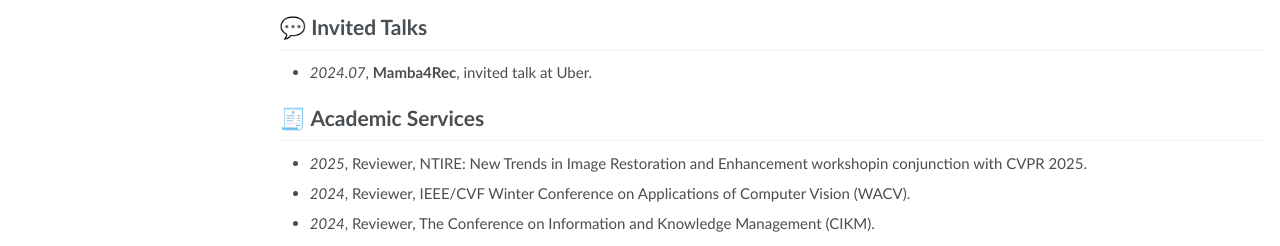
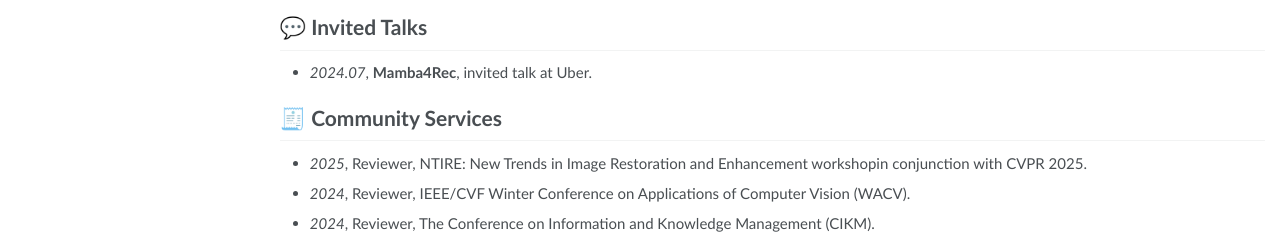
Before and after one commit to HanzhouLiu/hanzhouliu.github.io, a Jekyll site: the page built from _pages/about.md, in a window 1280 px wide and 1278 px high. Shown: the part 1029-1275 px from the top of the window. Built offline with Jekyll 4.4.1, drawn with Linux system fonts in a browser that asks for light colours.

Commit message:
fix a typo

```diff
--- a/_pages/about.md
+++ b/_pages/about.md
@@ -63,7 +63,7 @@ Lately, I’ve been exploring Vision-Language Models (VLMs) and sequence modelin
 # 💬 Invited Talks
 - *2024.07*, **Mamba4Rec**, invited talk at Uber.
 
-# 🧾 Academic Services
+# 🧾 Community Services
 - *2025*, Reviewer, NTIRE: New Trends in Image Restoration and Enhancement workshopin conjunction with CVPR 2025.
 - *2024*, Reviewer,  IEEE/CVF Winter Conference on Applications of Computer Vision (WACV).
 - *2024*, Reviewer, The Conference on Information and Knowledge Management (CIKM).
```
